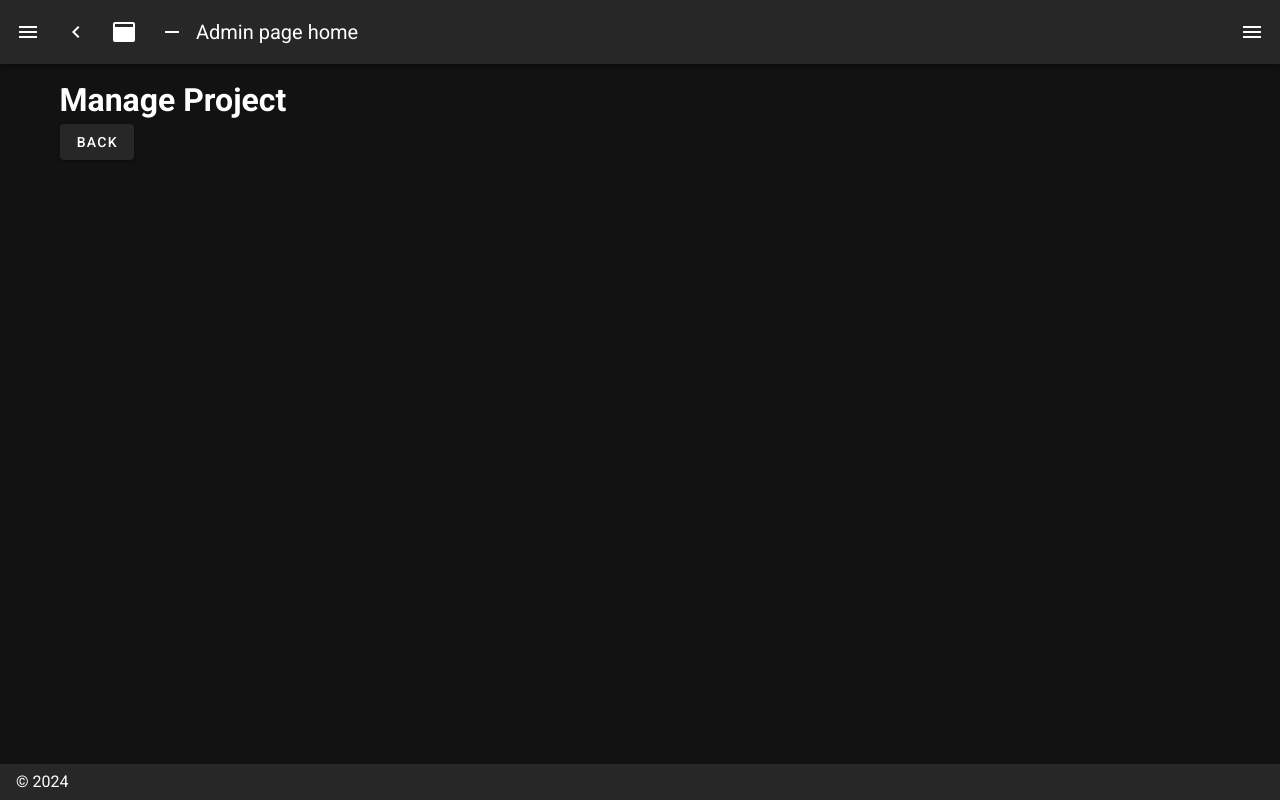
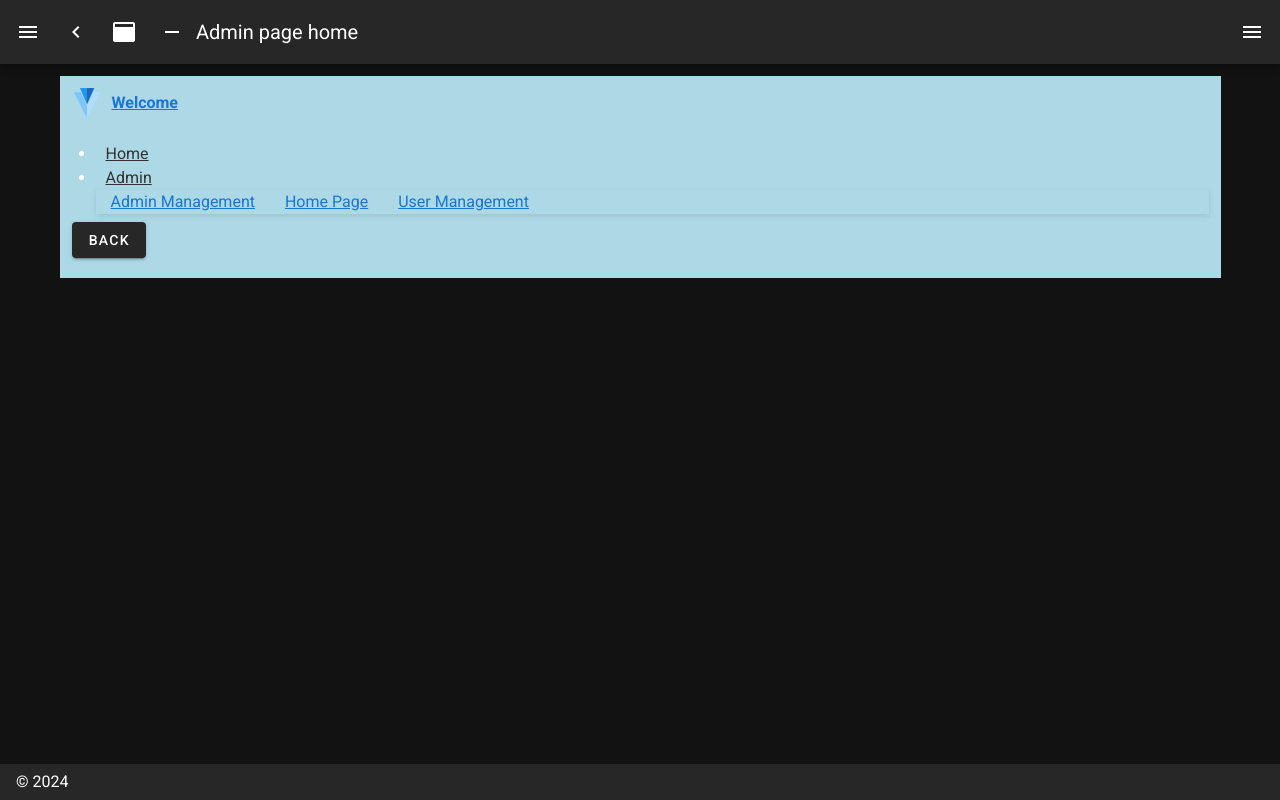
Before and after one commit to Ntdpz/Graduation_project, a Nuxt app in the folder font_end/: page /manage_project in a window 1280 px wide. Built offline with nearby package versions, Linux system fonts and the light colour scheme.

Commit message:
chang MP, MU

```diff
--- a/font_end/pages/manage_project.vue
+++ b/font_end/pages/manage_project.vue
@@ -1,25 +1,99 @@
 <template>
-    <div>
-      <h1>Manage Project</h1>
-      <!-- เพิ่มเนื้อหาหน้า Manage Project ตามต้องการ -->
-
-      <!-- Back Button using router.back() -->
-      <v-btn @click="goBack">Back</v-btn>
+  <nav class="navbar navbar-expand-lg navbar-light bg-light">
+    <div class="container">
+      <a class="navbar-brand" href="#">
+        <img src="v.png" alt="Logo" width="30" height="30" class="d-inline-block align-top" />
+        Welcome
+      </a>
+      <button class="navbar-toggler" type="button" data-toggle="collapse" data-target="#navbarNav" aria-controls="navbarNav" aria-expanded="false" aria-label="Toggle navigation">
+        <span class="navbar-toggler-icon"></span>
+      </button>
+      <div class="collapse navbar-collapse" id="navbarNav">
+        <ul class="navbar-nav ml-auto">
+          <li class="nav-item">
+            <a class="nav-link" href="#">Home</a>
+          </li>
+          <li class="nav-item dropdown">
+            <a class="nav-link dropdown-toggle" href="#" id="adminDropdown" role="button" data-toggle="dropdown" aria-haspopup="true" aria-expanded="false">
+              Admin
+            </a>
+            <div class="dropdown-menu" aria-labelledby="adminDropdown">
+              <a class="dropdown-item" href="home_page_admin">Admin Management</a>
+              <a class="dropdown-item" href="#">Home Page</a>
+              <a class="dropdown-item" href="#">User Management</a>
             </div>
+          </li>
+        </ul>
+      </div> <v-btn @click="goBack" class="my-2">Back</v-btn>
+    </div>
+  </nav>
 </template>
 
 <script>
 export default {
-    name: 'ManageProject',
+  name: 'Navbar',
   methods: {
     goBack() {
       // ใช้ router.back() เพื่อย้อนกลับไปหน้าที่แล้ว
       this.$router.back();
-      }
-    }
+    },
+  },
 }
 </script>
 
 <style scoped>
-  /* เพิ่มสไตล์ CSS ตามต้องการ */
+.navbar-brand {
+  font-weight: bold;
+  display: flex;
+  align-items: center;
+}
+
+.navbar-brand img {
+  margin-right: 10px;
+}
+
+.nav-link {
+  color: #333;
+  padding: 0 10px;
+  transition: color 0.3s ease;
+}
+
+.nav-link:hover {
+  color: #007bff;
+}
+
+.dropdown-item {
+  padding: 5px 15px;
+  transition: background-color 0.3s ease;
+}
+
+.dropdown-item:hover {
+  background-color: #f5f5f5;
+}
+
+.dropdown-menu {
+  border: none;
+  box-shadow: 0 2px 5px rgba(0, 0, 0, 0.1);
+}
+
+@media (max-width: 991px) {
+  .navbar-brand {
+    font-size: 1.2rem;
+  }
+
+  .nav-link {
+    padding: 0 5px;
+  }
+
+  .dropdown-item {
+    padding: 5px 10px;
+  }
+}
+.navbar {
+  background-color: lightblue;
+}
+
+.navbar.navbar-light a:hover {
+  color: #0056b3;
+}
 </style>
--- a/font_end/pages/manage_user.vue
+++ b/font_end/pages/manage_user.vue
@@ -1,25 +1,155 @@
 <template>
-    <div>
-      <h1>Manage User</h1>
-      <!-- เพิ่มเนื้อหาหน้า Manage User ตามต้องการ -->
-
-      <!-- Back Button using router.back() -->
-      <v-btn @click="goBack">Back</v-btn>
-    </div>
+  <v-container>
+    <v-card>
+      <v-card-title>
+        <span class="headline">User Management</span>
+        <v-spacer />
+        <v-text-field v-model="search" append-icon="mdi-magnify" label="Search" single-line hide-details />
+        <v-btn color="primary" dark class="ml-2"
+          @click="dialog = true, editedItem = { id: 0, name: '', email: '', role: '' }">Add User</v-btn>
+      </v-card-title>
+      <v-data-table :headers="headers" :items="users" :search="search" show-select item-key="id" v-model="selectedUsers">
+        <template v-slot:item.actions="{ item }">
+          <v-icon small class="mr-2" @click="editItem(item)">
+            mdi-pencil
+          </v-icon>
+          <v-icon small @click="deleteItem(item)"> mdi-delete </v-icon>
+        </template>
+      </v-data-table>
+      <v-dialog v-model="dialog" max-width="500px">
+        <v-card>
+          <v-card-title>
+            <span class="headline">{{ editedItem.id === 0 ? 'Add User' : 'Edit User' }}</span>
+          </v-card-title>
+          <v-card-text>
+            <v-container>
+              <v-row>
+                <v-col cols="12">
+                  <v-text-field v-model="editedItem.name" label="Name" />
+                </v-col>
+                <v-col cols="12">
+                  <v-text-field v-model="editedItem.email" label="Email" />
+                </v-col>
+                <v-col cols="12">
+                  <v-select v-model="editedItem.role" :items="roles" label="Role" />
+                </v-col>
+              </v-row>
+            </v-container>
+          </v-card-text>
+          <v-card-actions>
+            <v-spacer />
+            <v-btn color="blue darken-1" text @click="close">Cancel</v-btn>
+            <v-btn color="blue darken-1" text @click="save">Save</v-btn>
+          </v-card-actions>
+        </v-card>
+      </v-dialog>
+      <v-dialog v-model="dialogDelete" max-width="500px">
+        <v-card>
+          <v-card-title class="headline">Are you sure you want to delete these items?</v-card-title>
+          <v-card-actions>
+            <v-spacer />
+            <v-btn color="blue darken-1" text @click="closeDelete">Cancel</v-btn>
+            <v-btn color="blue darken-1" text @click="deleteItemConfirm">OK</v-btn>
+            <v-spacer />
+          </v-card-actions>
+        </v-card>
+      </v-dialog>
+    </v-card>
+    <v-btn @click="goBack" class="my-4">Back</v-btn>
+  </v-container>
 </template>
 
 <script>
 export default {
-    name: 'ManageUser',
+  data() {
+    return {
+      dialog: false,
+      editedIndex: -1,
+      editedItem: {
+        id: 0,
+        name: "",
+        email: "",
+        role: "",
+      },
+      defaultItem: {
+        id: 0,
+        name: "",
+        email: "",
+        role: "",
+      },
+      search: "",
+      headers: [
+        {
+          text: "ID",
+          align: "start",
+          sortable: false,
+          value: "id",
+        },
+        { text: "Name", value: "name" },
+        { text: "Email", value: "email" },
+        { text: "Role", value: "role" },
+        { text: "Actions", value: "actions", sortable: false },
+      ],
+      users: [
+        {
+          id: 1,
+          name: "John Doe",
+          email: "john.doe@example.com",
+          role: "Admin",
+        },
+        {
+          id: 2,
+          name: "Jane Doe",
+          email: "jane.doe@example.com",
+          role: "User",
+        },
+      ],
+      roles: ["Admin", "User"],
+      selectedUsers: [],
+      dialogDelete: false,
+    };
+  },
   methods: {
+    editItem(item) {
+      this.editedIndex = this.users.indexOf(item);
+      this.editedItem = Object.assign({}, item);
+      this.dialog = true;
+    },
+    deleteItem(item) {
+      this.editedIndex = this.users.indexOf(item);
+      this.editedItem = Object.assign({}, item);
+      this.dialogDelete = true;
+    },
+    deleteItemConfirm() {
+      this.users.splice(this.editedIndex, 1);
+      this.closeDelete();
+    },
+    closeDelete() {
+      this.dialogDelete = false;
+      this.$nextTick(() => {
+        this.editedItem = Object.assign({}, this.defaultItem);
+        this.editedIndex = -1;
+      });
+    },
+    save() {
+      if (this.editedIndex > -1) {
+        Object.assign(this.users[this.editedIndex], this.editedItem);
+      } else {
+        this.users.push(this.editedItem);
+      }
+      this.close();
+    },
+    close() {
+      this.dialog = false;
+      this.$nextTick(() => {
+        this.editedItem = Object.assign({}, this.defaultItem);
+        this.editedIndex = -1;
+      });
+    },
     goBack() {
       // ใช้ router.back() เพื่อย้อนกลับไปหน้าที่แล้ว
       this.$router.back();
     }
-    }
-  }
+  },
+};
 </script>
-
-  <style scoped>
-  /* เพิ่มสไตล์ CSS ตามต้องการ */
-  </style>
--- a/font_end/pages/navbar.vue
+++ b/font_end/pages/navbar.vue
@@ -24,7 +24,7 @@
             </div>
           </li>
         </ul>
-      </div>
+      </div> <v-btn @click="goBack" class="my-2">Back</v-btn>
     </div>
   </nav>
 </template>
@@ -32,6 +32,12 @@
 <script>
 export default {
   name: 'Navbar',
+  methods: {
+    goBack() {
+      // ใช้ router.back() เพื่อย้อนกลับไปหน้าที่แล้ว
+      this.$router.back();
+    },
+  },
 }
 </script>
 
```
Lines whose indentation alone changed are shown as unchanged.
